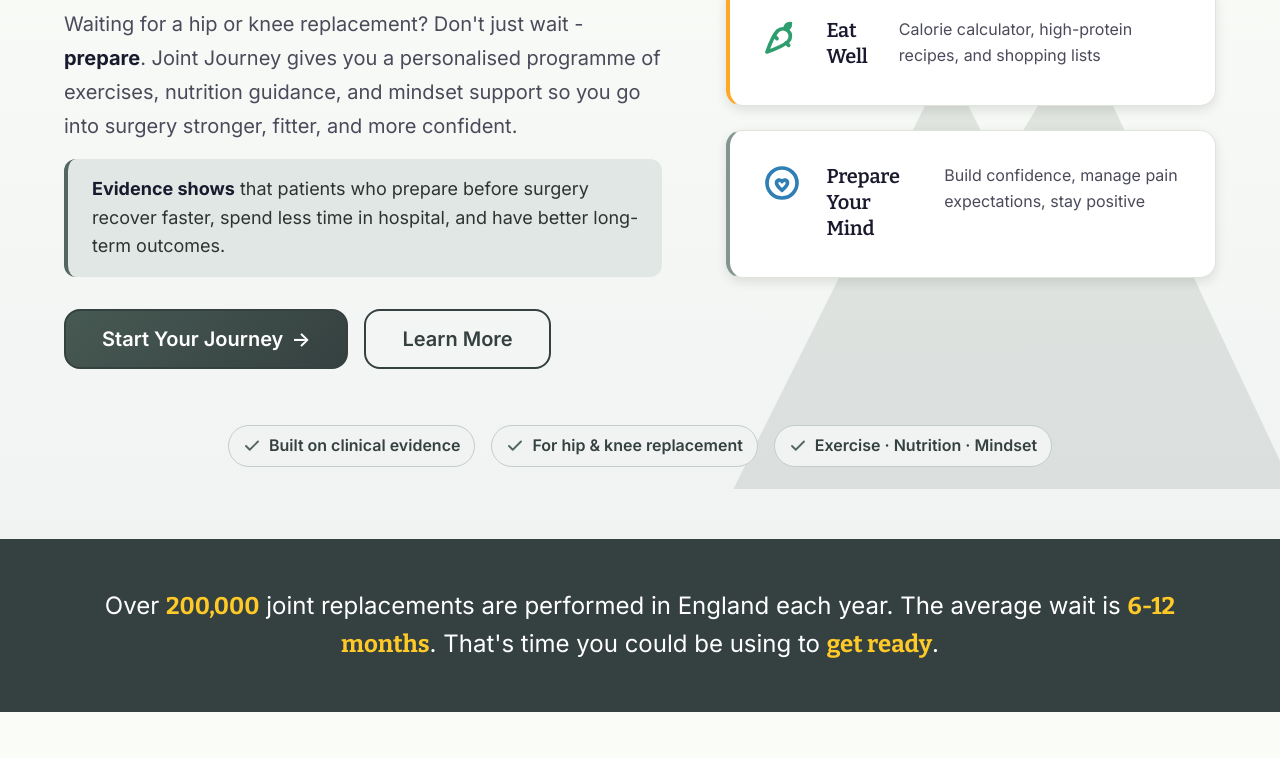
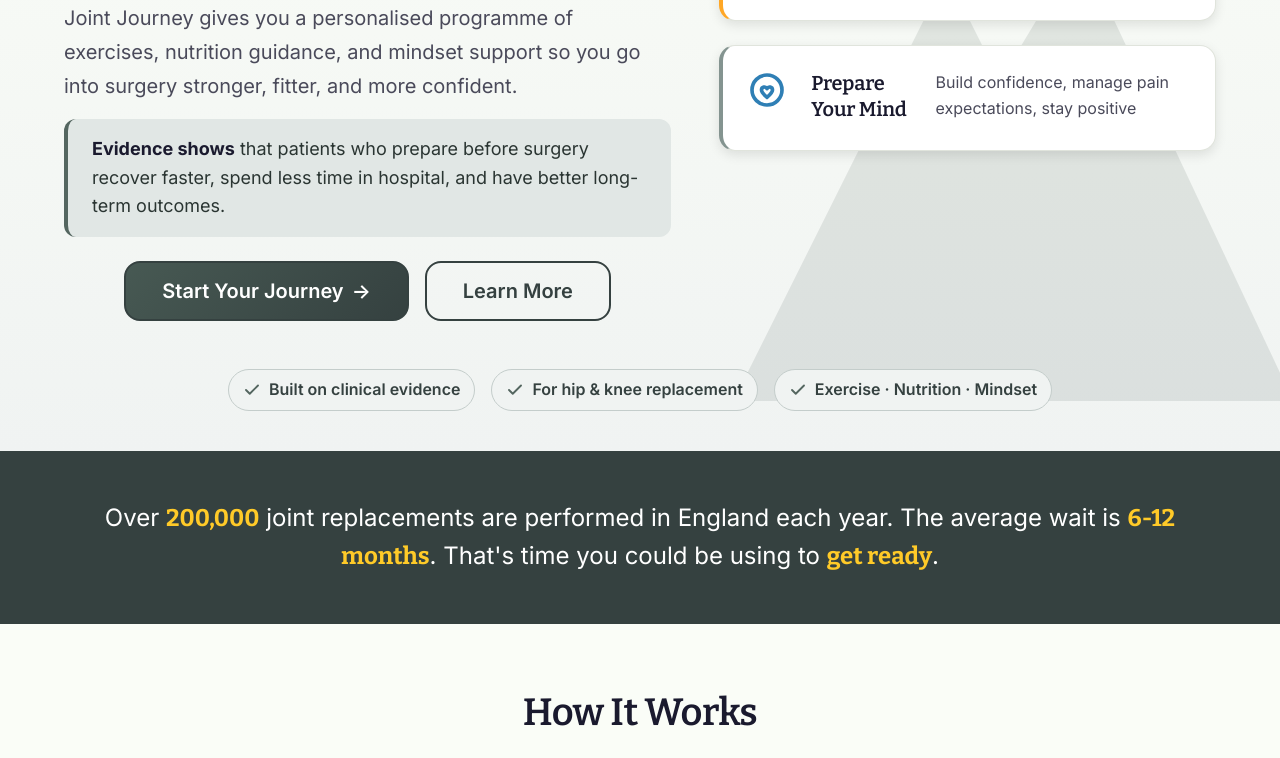
Before and after one commit to benjaminzucker/Joint-Journey, a plain HTML site: page index.html in a window 1280 px wide. Shown: the part 387-1145 px from the top of the page. Drawn offline with nearby package versions, Linux system fonts and the light colour scheme.

Commit message:
Hero: compress spacing so trust pills fit above the fold; centre CTA buttons

```diff
--- a/css/landing.css
+++ b/css/landing.css
@@ -56,15 +56,15 @@
 
 /* --- Hero --- */
 .hero {
-  padding: var(--space-3xl) 0;
+  padding: var(--space-xl) 0;
   background: linear-gradient(180deg, var(--bg-body) 0%, var(--green-50) 100%);
 }
 
 .hero .container {
   display: grid;
   grid-template-columns: 1.1fr 0.9fr;
-  gap: var(--space-3xl);
-  row-gap: var(--space-lg);
+  gap: var(--space-2xl);
+  row-gap: var(--space-md);
   align-items: start;
 }
 
@@ -75,7 +75,7 @@
 .hero h1 {
   font-size: var(--font-size-4xl);
   line-height: 1.15;
-  margin-bottom: var(--space-lg);
+  margin-bottom: var(--space-md);
 }
 
 .hero h1 em {
@@ -103,13 +103,14 @@
   padding: var(--space-md) var(--space-lg);
   border-radius: var(--radius-md);
   border-left: 4px solid var(--green-600);
-  margin-bottom: var(--space-xl);
+  margin-bottom: var(--space-lg);
 }
 
 .hero-cta {
   display: flex;
   gap: var(--space-md);
   flex-wrap: wrap;
+  justify-content: center;
   margin-bottom: var(--space-md);
 }
 
@@ -129,7 +130,7 @@
 .hero-card {
   background: var(--bg-white);
   border-radius: var(--radius-lg);
-  padding: var(--space-xl);
+  padding: var(--space-lg);
   box-shadow: var(--shadow-md);
   border: 1px solid var(--border-light);
   display: flex;
--- a/index.html
+++ b/index.html
@@ -11,7 +11,7 @@
   <meta name="description" content="Joint Journey - Prehabilitation programme for hip and knee replacement surgery. Exercises, nutrition, and mindset support to prepare you for a successful recovery.">
   <title>Joint Journey - Prepare for Your Joint Replacement</title>
   <link rel="stylesheet" href="css/styles.css?v=2">
-  <link rel="stylesheet" href="css/landing.css?v=3">
+  <link rel="stylesheet" href="css/landing.css?v=4">
   <style>
     /* Hero polish: trust strip + mountain watermark (icons handled by icons.js) */
     .hero { position: relative; overflow: hidden; }
```
